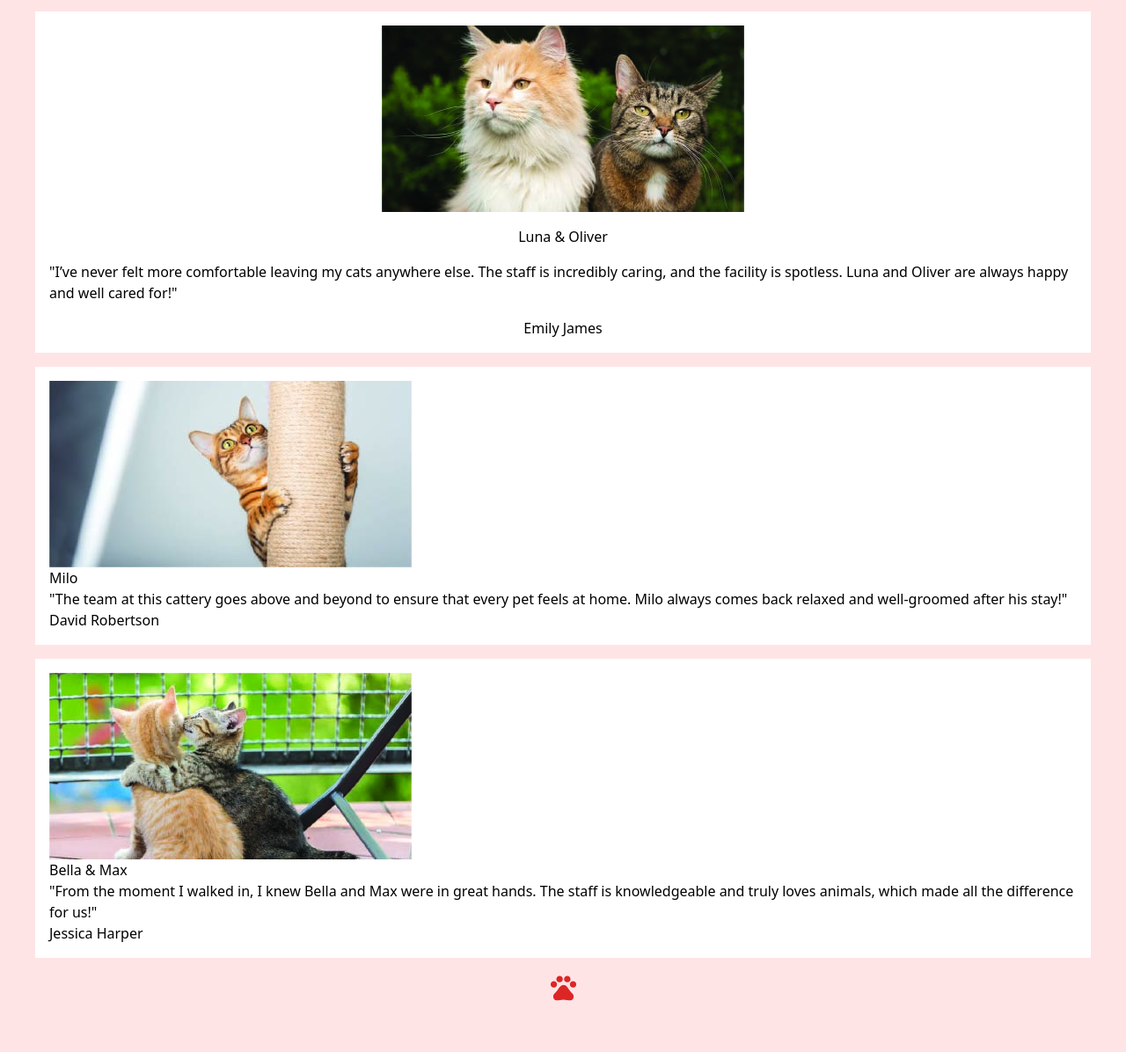
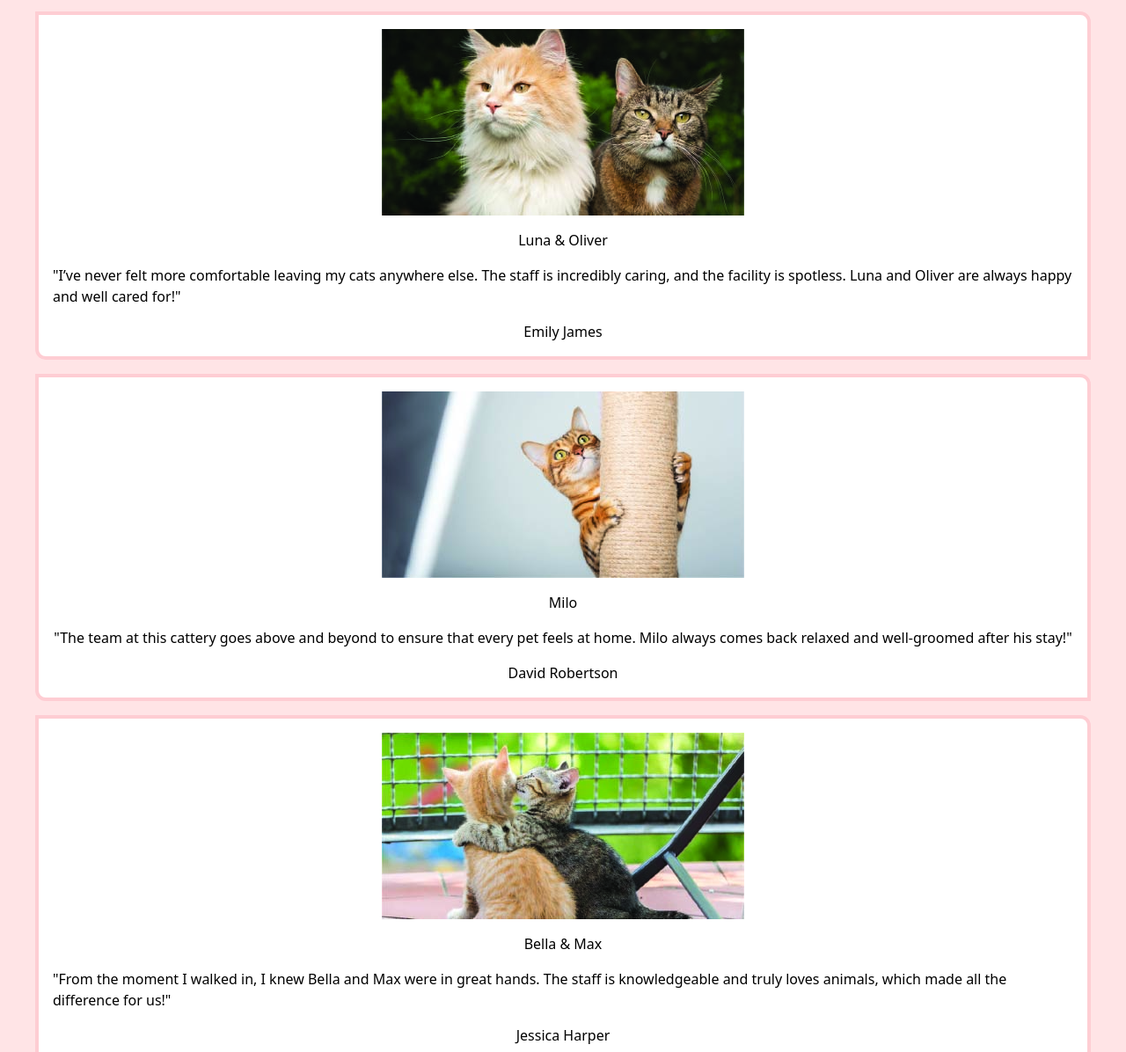
Before and after one commit to dcendry1711/tailwindCssTestimonialsCards, a plain HTML site: page index.html in a window 1280 px wide. Shown: the part 102-1298 px from the top of the page at 88% size. Before the commit the page ends 1258 px from the top, so only its background shows below. Drawn offline with nearby package versions, Linux system fonts and the light colour scheme.

Commit message:
Update index.html

```diff
--- a/index.html
+++ b/index.html
@@ -15,7 +15,7 @@
         <main class="mx-2 flex flex-col gap-4">
 
             <!-- CARD -->
-            <section class="mx-8 p-4 bg-white flex flex-col items-center gap-4">
+            <section class="mx-8 p-4 bg-white flex flex-col items-center gap-4 border-4 border-rose-200 rounded-tr-xl rounded-bl-xl">
                 <img src="img/luna_oliver.jpg" alt="Luna and Oliver"/>
                 <h3>Luna &amp; Oliver</h3>
                 <p>
@@ -27,7 +27,7 @@
             <!-- CARD END -->
 
             <!-- CARD -->
-            <section class="mx-8 p-4 bg-white">
+            <section class="mx-8 p-4 bg-white flex flex-col items-center gap-4 border-4 border-rose-200 rounded-tr-xl rounded-bl-xl">
                 <img src="img/milo.jpg" alt="Milo"/>
                 <h3>Milo</h3>
                 <p>
@@ -39,7 +39,7 @@
             <!-- CARD END -->
 
             <!-- CARD -->
-            <section class="mx-8 p-4 bg-white">
+            <section class="mx-8 p-4 bg-white flex flex-col items-center gap-4 border-4 border-rose-200 rounded-tr-xl rounded-bl-xl">
                 <img src="img/bella_max.jpg" alt="Bella and Max"/>
                 <h3>Bella &amp; Max</h3>
                 <p>
```
